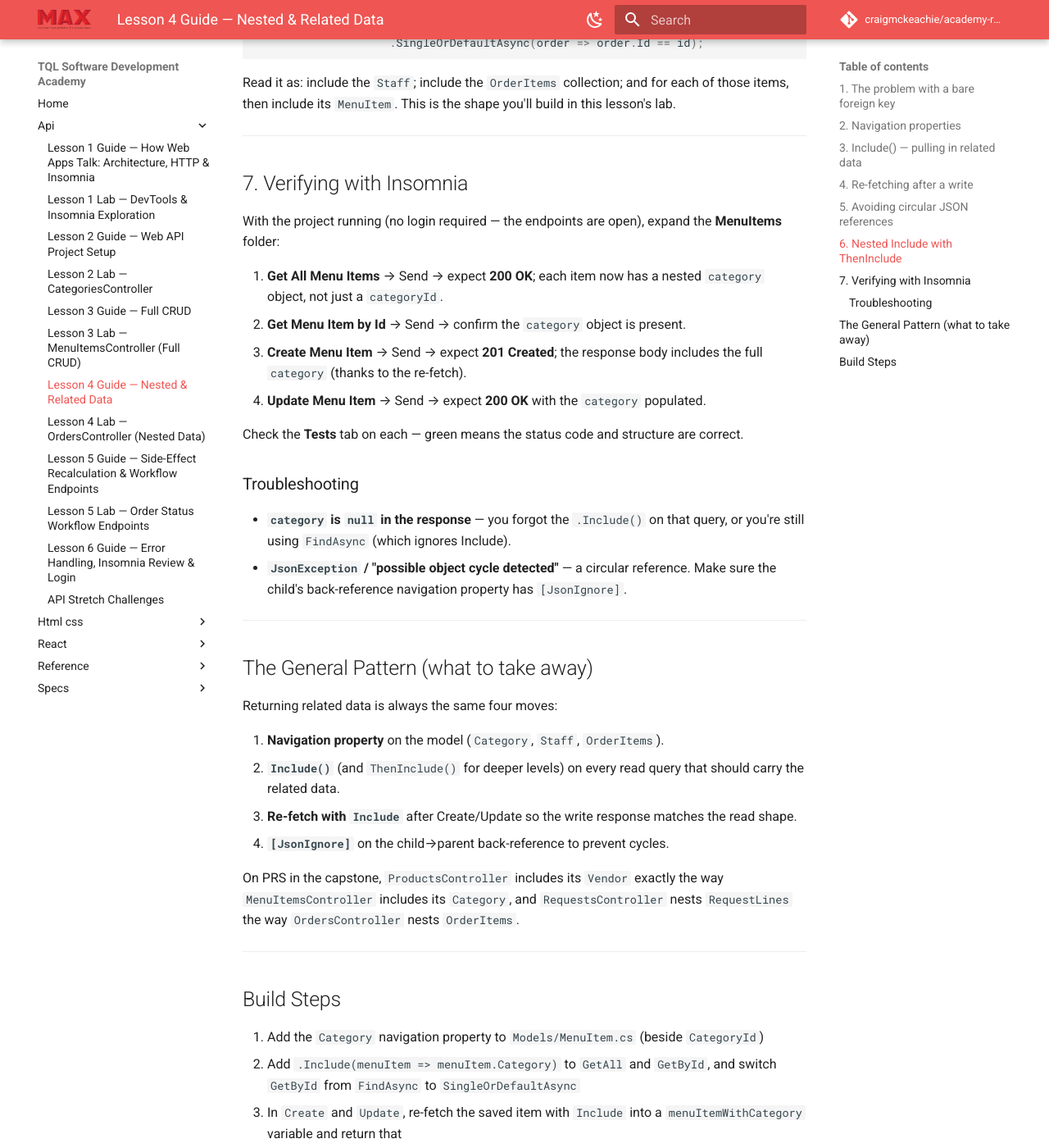
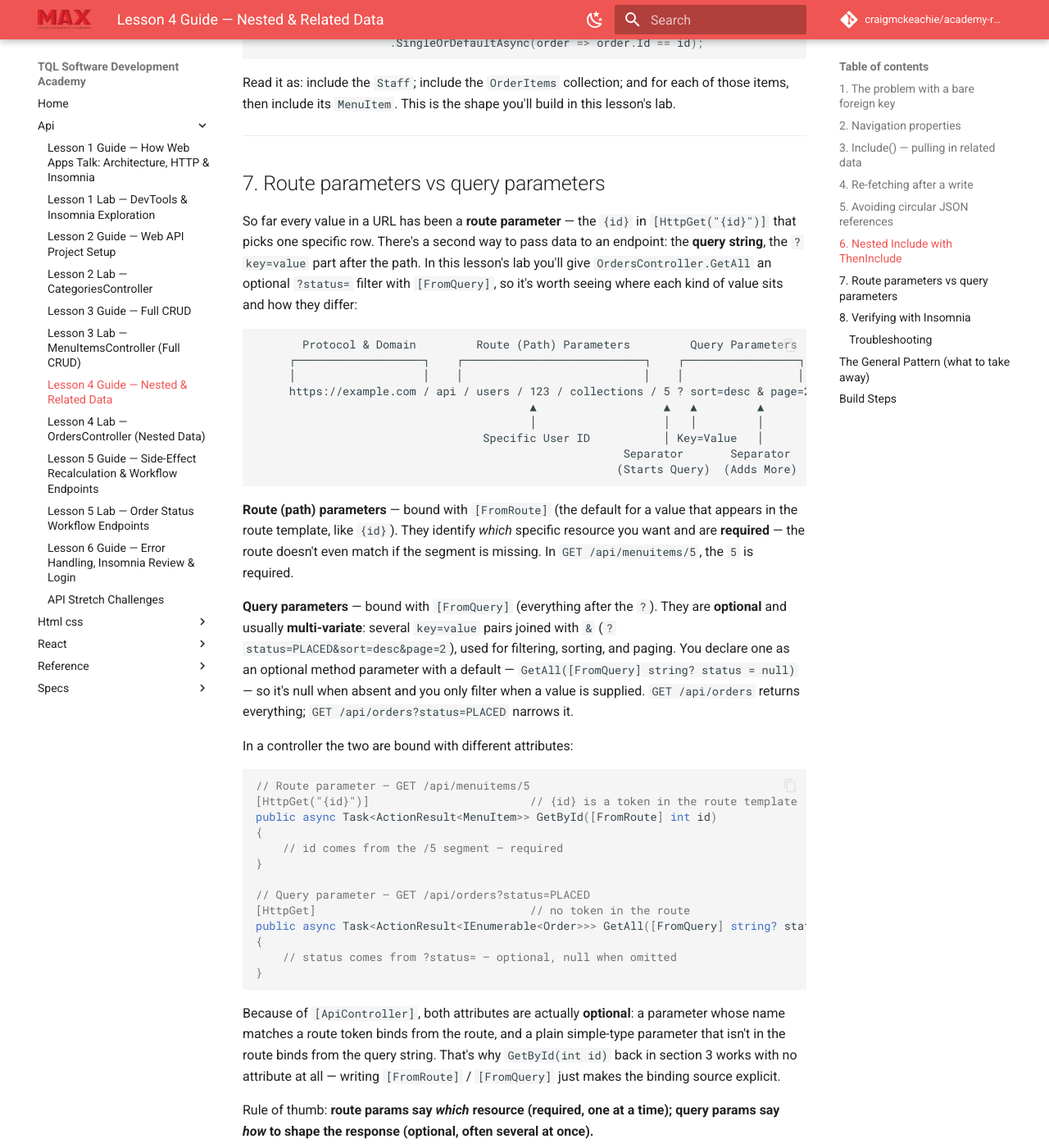
Before and after one commit to craigmckeachie/academy-resources, an MkDocs documentation site: the page built from materials/api/lesson-04-guide-nested-data-fk-lookups.md, in a window 1280 px wide and 1400 px high, scrolled down 4452 px. Shown: the whole window at 82% size. Built offline with MkDocs 1.6.1 and Material for MkDocs 9.7.7, drawn with Linux system fonts in a browser that asks for light colours; comment, search, counter and statistics services are not loaded; some of the changed text lies outside the part shown.

Commit message:
Publish academy-resources (2026-07-10 13:30)

````diff
--- a/materials/api/lesson-04-guide-nested-data-fk-lookups.md
+++ b/materials/api/lesson-04-guide-nested-data-fk-lookups.md
@@ -227,7 +227,69 @@ this lesson's lab.
 
 ---
 
-## 7. Verifying with Insomnia
+## 7. Route parameters vs query parameters
+
+So far every value in a URL has been a **route parameter** — the `{id}` in
+`[HttpGet("{id}")]` that picks one specific row. There's a second way to pass data to
+an endpoint: the **query string**, the `?key=value` part after the path. In this
+lesson's lab you'll give `OrdersController.GetAll` an optional `?status=` filter with
+`[FromQuery]`, so it's worth seeing where each kind of value sits and how they differ:
+
+```text
+       Protocol & Domain         Route (Path) Parameters         Query Parameters
+     ┌───────────────────┐    ┌───────────────────────────┐    ┌─────────────────┐
+     │                   │    │                           │    │                 │
+     https://example.com / api / users / 123 / collections / 5 ? sort=desc & page=2
+                                         ▲                   ▲   ▲         ▲
+                                         │                   │   │         │
+                                  Specific User ID           │ Key=Value   │
+                                                       Separator       Separator
+                                                      (Starts Query)  (Adds More)
+```
+
+**Route (path) parameters** — bound with `[FromRoute]` (the default for a value that
+appears in the route template, like `{id}`). They identify *which* specific resource
+you want and are **required** — the route doesn't even match if the segment is
+missing. In `GET /api/menuitems/5`, the `5` is required.
+
+**Query parameters** — bound with `[FromQuery]` (everything after the `?`). They are
+**optional** and usually **multi-variate**: several `key=value` pairs joined with `&`
+(`?status=PLACED&sort=desc&page=2`), used for filtering, sorting, and paging. You
+declare one as an optional method parameter with a default —
+`GetAll([FromQuery] string? status = null)` — so it's null when absent and you only
+filter when a value is supplied. `GET /api/orders` returns everything;
+`GET /api/orders?status=PLACED` narrows it.
+
+In a controller the two are bound with different attributes:
+
+```csharp
+// Route parameter — GET /api/menuitems/5
+[HttpGet("{id}")]                        // {id} is a token in the route template
+public async Task<ActionResult<MenuItem>> GetById([FromRoute] int id)
+{
+    // id comes from the /5 segment — required
+}
+
+// Query parameter — GET /api/orders?status=PLACED
+[HttpGet]                                // no token in the route
+public async Task<ActionResult<IEnumerable<Order>>> GetAll([FromQuery] string? status = null)
+{
+    // status comes from ?status= — optional, null when omitted
+}
+```
+
+Because of `[ApiController]`, both attributes are actually **optional**: a parameter
+whose name matches a route token binds from the route, and a plain simple-type
+parameter that isn't in the route binds from the query string. That's why
+`GetById(int id)` back in section 3 works with no attribute at all — writing
+`[FromRoute]` / `[FromQuery]` just makes the binding source explicit.
+
+Rule of thumb: **route params say *which* resource (required, one at a time); query
+params say *how* to shape the response (optional, often several at once).**
+
+---
+
+## 8. Verifying with Insomnia
 
 With the project running (no login required — the endpoints are open), expand the
 **MenuItems** folder:
@@ -279,4 +341,4 @@ On PRS in the capstone, `ProductsController` includes its `Vendor` exactly the w
 4. Add `[JsonIgnore]` (from `System.Text.Json.Serialization`) to the `Order`
    navigation property on `Models/OrderItem.cs` — you'll need it for the lab
 5. Run the project and verify in the **MenuItems** folder that each item now
-   carries a nested `category` object — see section 7
+   carries a nested `category` object — see section 8
````
